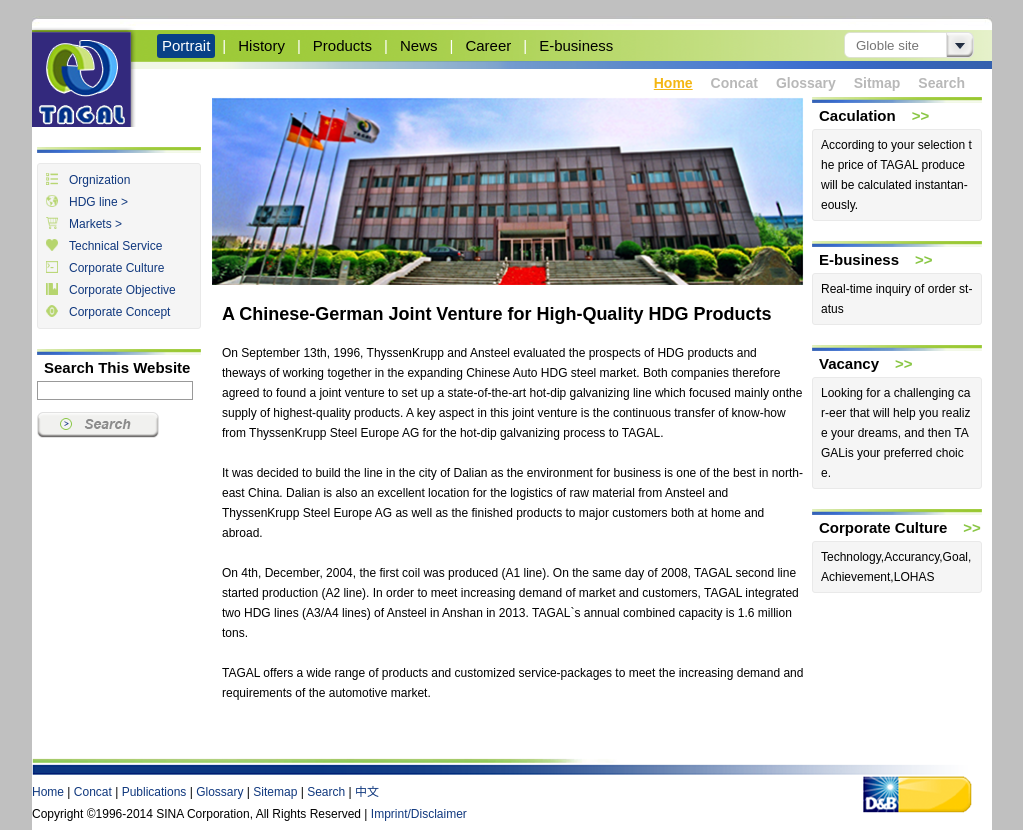
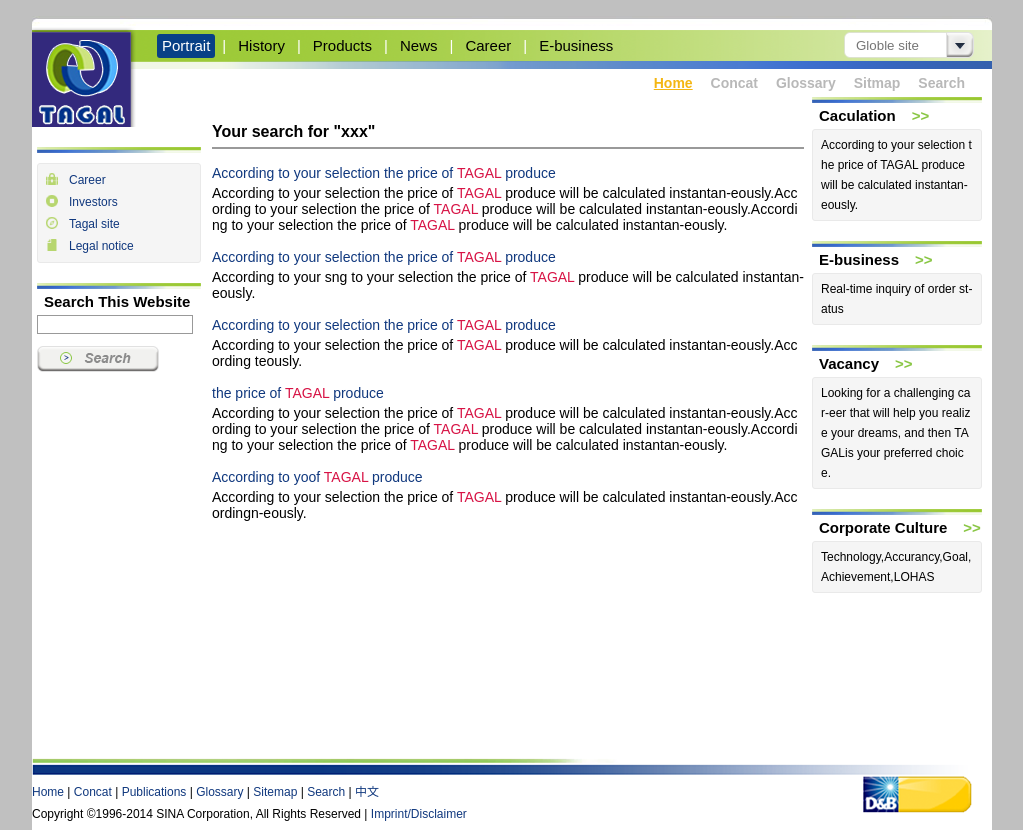
Before and after one commit to binbin/cute1, a plain HTML site: page search_result.html in a window 1280 px wide. Shown: the whole page, without its empty margins (128-1151 px from the left). Drawn offline with Linux system fonts and the light colour scheme.

Commit message:
search result

```diff
--- a/sass/main.scss
+++ b/sass/main.scss
@@ -566,6 +566,36 @@
        line-height: 30px;
       }
     }
+    .search_result_box{
+       padding-top: 20px;
+       .search_result_title{
+         font:{
+          size:16px;
+          weight:bold;
+         }
+         line-height:30px;
+         border-bottom:2px solid #999;
+       }
+       .search_result_list{
+          li{
+            padding-top:12px;
+            font-size:14px;
+            a{
+              color:rgb(16,56,126);
+              text-decoration:none;
+              line-height:24px;
+            }
+            p{
+              line-height:16px;
+              word-wrap: break-word;
+              word-break: break-all;
+            }
+            em{
+            color:#d71345;
+            }
+          }
+       }
+    }
 
 }
 .footer{
--- a/search_result.html
+++ b/search_result.html
@@ -38,13 +38,10 @@
 	        			<div class="panel panel164">
 							<div class="panelcontentbox margin-top10">
 								<ul class="list">
-									<li><a href="#" class="list">Orgnization</a></li>
-									<li><a href="#" class="globe">HDG line &gt;</a></li>
-									<li><a href="#" class="trolley">Markets &gt;</a></li>
-									<li><a href="#" class="heart">Technical Service</a></li>
-									<li><a href="#" class="terminal">Corporate Culture</a></li>
-									<li><a href="#" class="bookmark">Corporate Objective</a></li>
-									<li><a href="#" class="eye">Corporate Concept</a></li>
+									<li><a href="#" class="career">Career</a></li>
+									<li><a href="#" class="investor">Investors</a></li>
+									<li><a href="#" class="tagal">Tagal site</a></li>
+									<li><a href="#" class="notice">Legal notice</a></li>
 								</ul>
 							</div>
 						</div>
@@ -62,27 +59,33 @@
 	        		</div>
 	        	</div>
 	        	<div class="grid grid-30">
-	        		<div class="sub_page_imgbox">
-	        			<img src="./pic/tu5.png" alt="">
+	        		<div class="search_result_box">
+	        			<h1 class="search_result_title">
+	        				Your search for "xxx"
+	        			</h1>
+	        			<ul class="search_result_list">
+		        			<li>
+		        				<a href="#">According to your selection the price of <em>TAGAL</em> produce </a>
+		        				<p>According to your selection the price of <em>TAGAL</em> produce will be calculated instantan-eously.According to your selection the price of <em>TAGAL</em> produce will be calculated instantan-eously.According to your selection the price of <em>TAGAL</em> produce will be calculated instantan-eously.</p>
+		        			</li>
+		        			<li>
+		        				<a href="#">According to your selection the price of <em>TAGAL</em> produce </a>
+		        				<p>According to your sng to your selection the price of <em>TAGAL</em> produce will be calculated instantan-eously.</p>
+		        			</li>
+		        			<li>
+		        				<a href="#">According to your selection the price of <em>TAGAL</em> produce </a>
+		        				<p>According to your selection the price of <em>TAGAL</em> produce will be calculated instantan-eously.According teously.</p>
+		        			</li>
+		        			<li>
+		        				<a href="#">the price of <em>TAGAL</em> produce </a>
+		        				<p>According to your selection the price of <em>TAGAL</em> produce will be calculated instantan-eously.According to your selection the price of <em>TAGAL</em> produce will be calculated instantan-eously.According to your selection the price of <em>TAGAL</em> produce will be calculated instantan-eously.</p>
+		        			</li>
+		        			<li>
+		        				<a href="#">According to yoof <em>TAGAL</em> produce </a>
+		        				<p>According to your selection the price of <em>TAGAL</em> produce will be calculated instantan-eously.Accordingn-eously.</p>
+		        			</li>
+		        		</ul>
 	        		</div>
-	        		<div class="sub_page_content">
-	        			<h2 class="sub_page_content_title">
-	        			A Chinese-German Joint Venture for High-Quality HDG Products
-	        		    </h2>
-	        			<p class="sub_page_content_content">
-	        				On September 13th, 1996, ThyssenKrupp and Ansteel evaluated the prospects of HDG products and theways of working together in the expanding Chinese Auto HDG steel market. Both companies therefore agreed to found a joint venture to set up a state-of-the-art hot-dip galvanizing line which focused mainly onthe supply of highest-quality products. A key aspect in this joint venture is the continuous transfer of know-how from ThyssenKrupp Steel Europe AG for the hot-dip galvanizing process to TAGAL.
-	                        <br/>
-	                        <br/>
-	                        It was decided to build the line in the city of Dalian as the environment for business is one of the best in north-east China. Dalian is also an excellent location for the logistics of raw material from Ansteel and ThyssenKrupp Steel Europe AG as well as the finished products to major customers both at home and abroad.
-	                        <br/>
-	                        <br/>
-	                        On 4th, December, 2004, the first coil was produced (A1 line). On the same day of 2008, TAGAL second line started production (A2 line). In order to meet increasing demand of market and customers, TAGAL integrated two HDG lines (A3/A4 lines) of Ansteel in Anshan in 2013. TAGAL`s annual combined capacity is 1.6 million tons.
-	                        <br/>
-	                        <br/>
-	                        TAGAL offers a wide range of products and customized service-packages to meet the increasing demand and requirements of the automotive market.
-	        			</p>
-	        		</div>
-
 	        	</div>
 	        	<div class="grid grid-9">
 
```
Also changed, not shown: stylesheets/main.css, 1 other file.
